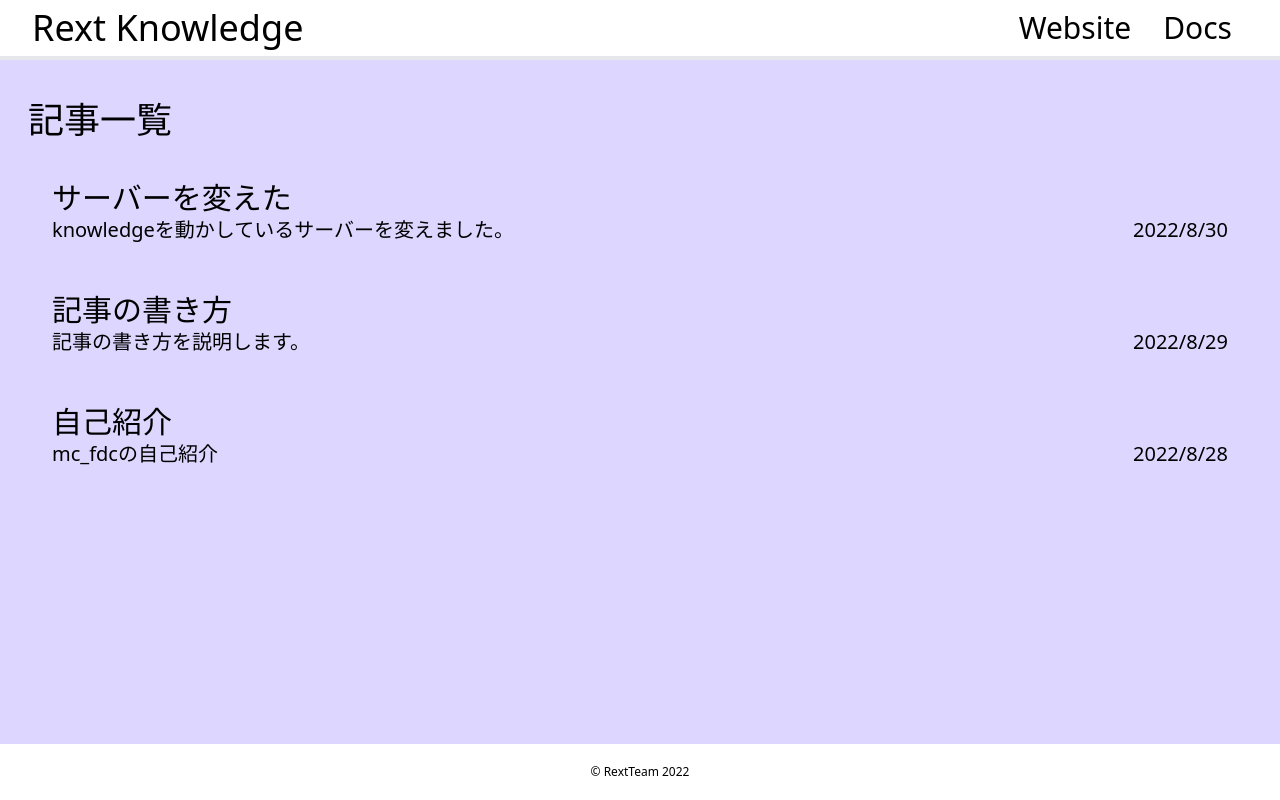
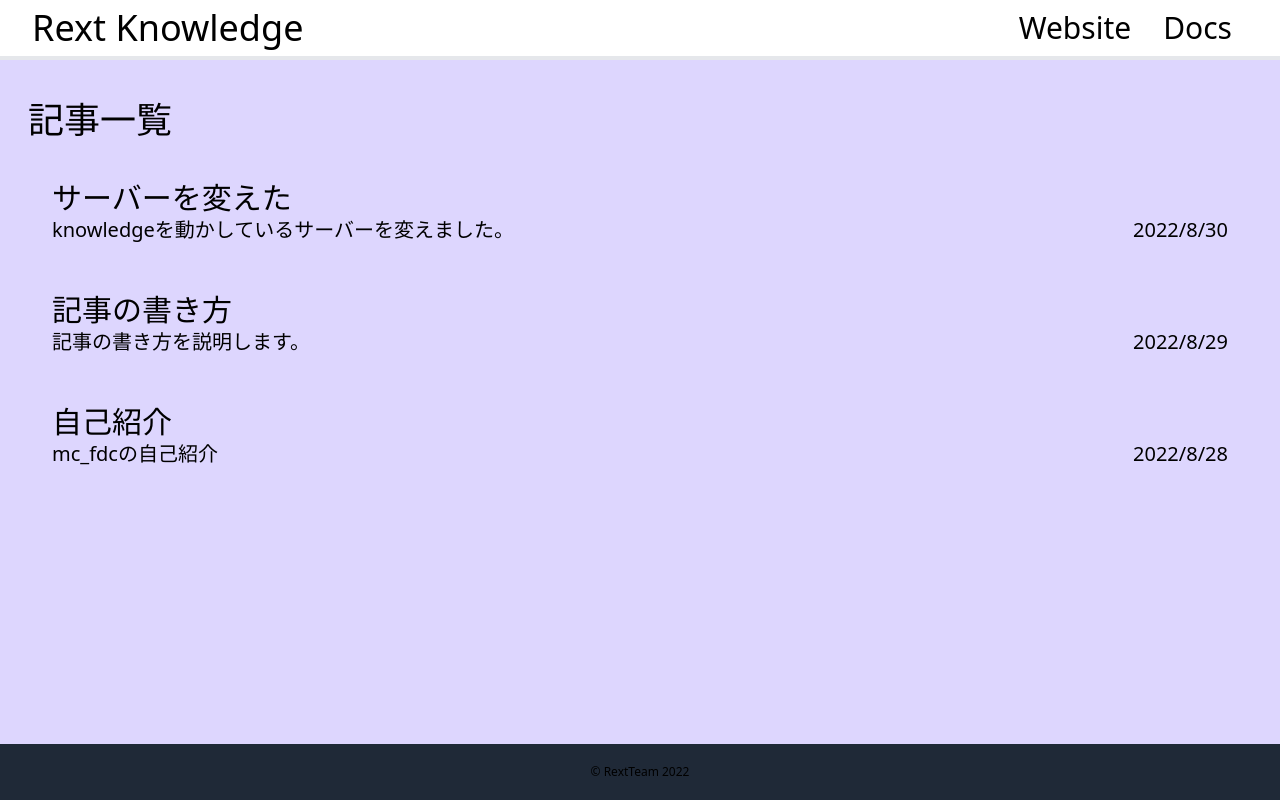
Before and after one commit to RextTeam/knowledge, a Next.js app: page / in a window 1280 px wide. Built offline with nearby package versions, Linux system fonts and the light colour scheme.

Commit message:
Update layout.tsx

```diff
--- a/components/layout.tsx
+++ b/components/layout.tsx
@@ -16,7 +16,7 @@ export default function Layout({ children }: Props) {
                 <main className="px-7 pt-10 grow bg-violet-200">
                     {children}
                 </main>
-                <footer>
+                <footer className="bg-gray-800">
                     <p className="py-5 text-center text-xs">&copy; RextTeam 2022</p>
                 </footer>
             </div>
```
